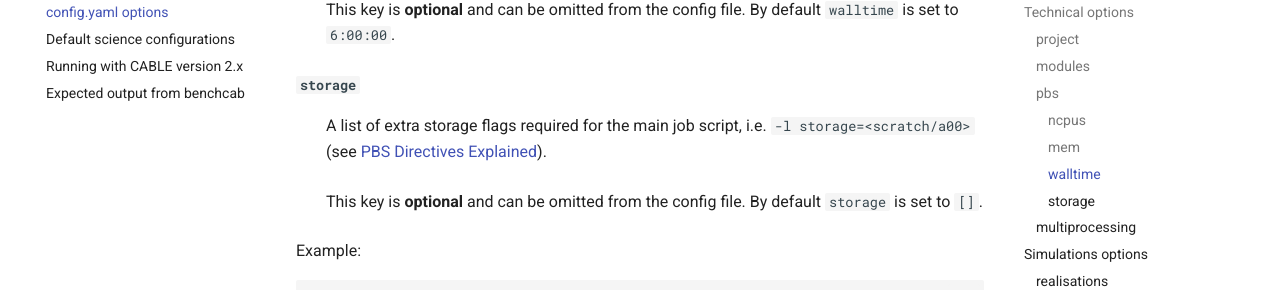
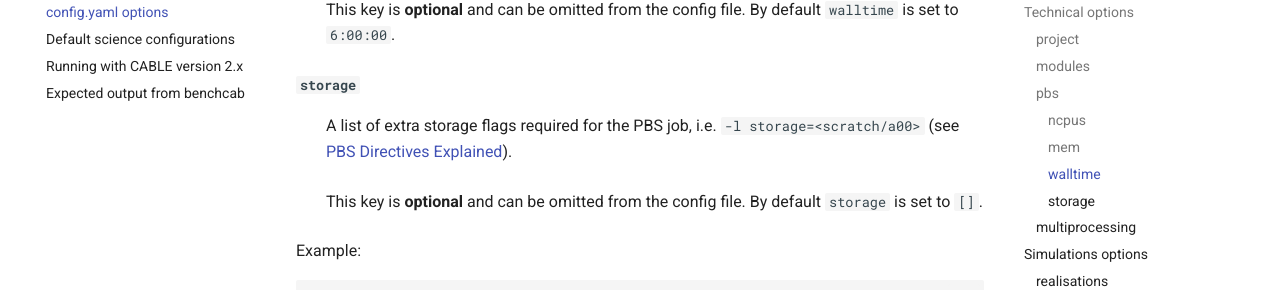
Before and after one commit to mdekauwe/CABLE_benchmarking, an MkDocs documentation site: the page built from docs/user_guide/config_options.md, in a window 1280 px wide and 900 px high, scrolled down 1444 px. Shown: the part 144-434 px from the top of the window. Built offline with MkDocs 1.6.1 and Material for MkDocs 9.7.7, drawn with Linux system fonts in a browser that asks for light colours; comment, search, counter and statistics services are not loaded.

Commit message:
Update docs/user_guide/config_options.md
Co-authored-by: Claire Carouge <ccarouge@users.noreply.github.com>

```diff
--- a/docs/user_guide/config_options.md
+++ b/docs/user_guide/config_options.md
@@ -64,7 +64,7 @@ The different running modes of `benchcab` are solely dependent on the options us
 
 #### `storage`
 
-: A list of extra storage flags required for the main job script, i.e. `-l storage=<scratch/a00>` (see [PBS Directives Explained][nci-pbs-directives]).
+: A list of extra storage flags required for the PBS job, i.e. `-l storage=<scratch/a00>` (see [PBS Directives Explained][nci-pbs-directives]).
 : This key is **optional** and can be omitted from the config file. By default `storage` is set to `[]`.
 
 Example:
```
